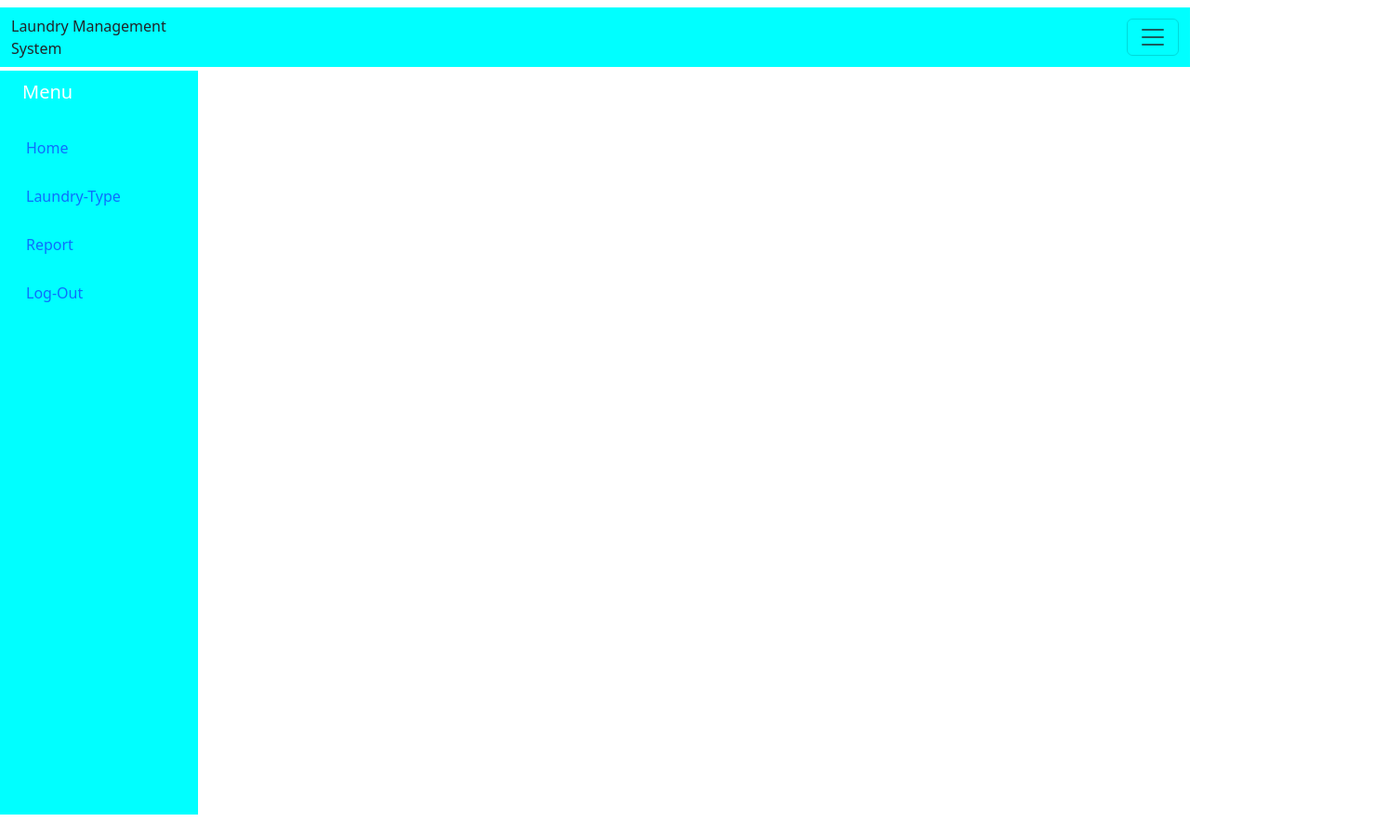
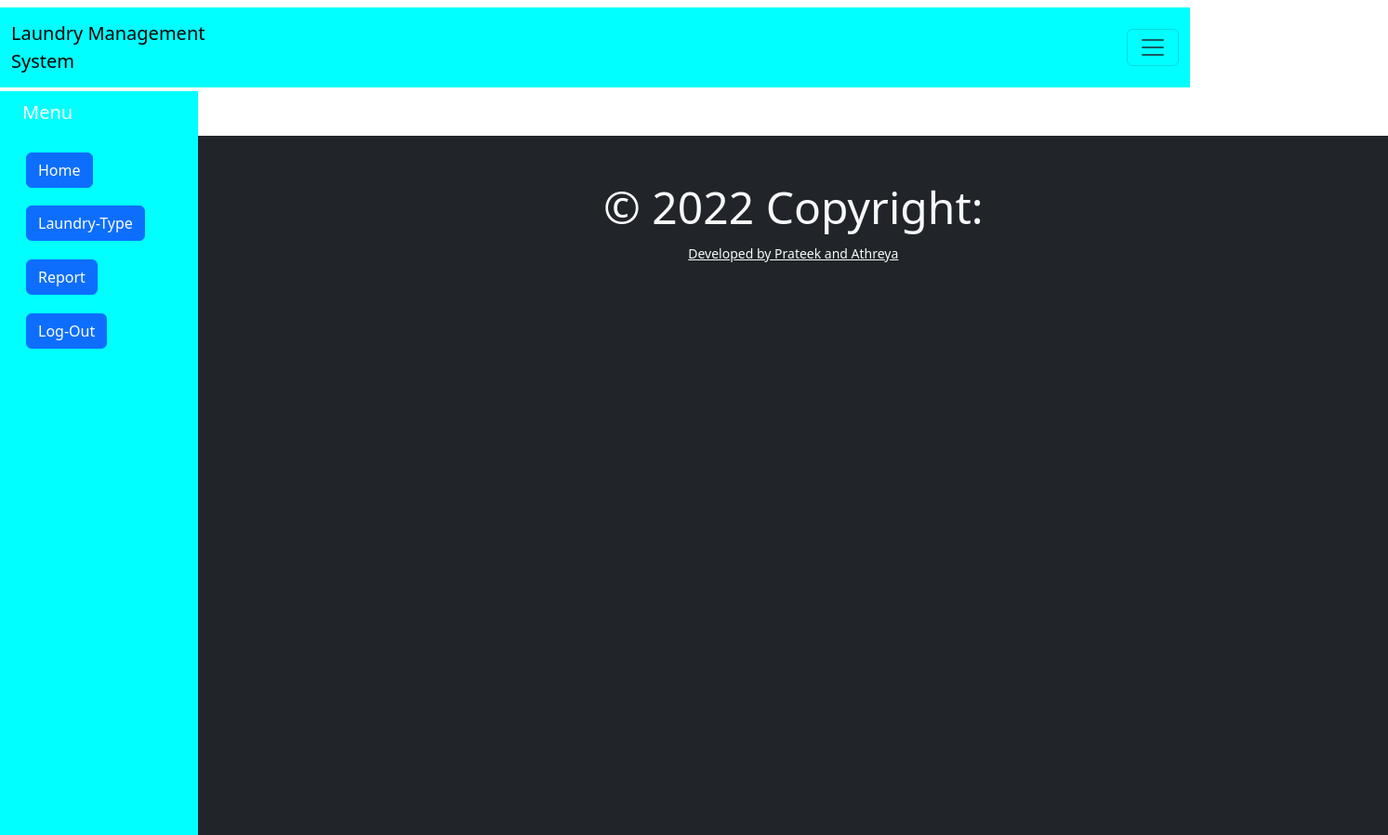
Before and after one commit to StoreMadLab/brightCloth, a plain HTML site: page home.html in a window 1280 px wide. Shown: the whole page at 93% size, 1493 px wide, since content can reach past the window. Before the commit the page ends 876 px from the top, so only its background shows below. Drawn offline with nearby package versions, Linux system fonts and the light colour scheme.

Commit message:
modified hm pg

```diff
--- a/home.html
+++ b/home.html
@@ -1,17 +1,22 @@
 <!DOCTYPE html>
 <html lang="en">
+
 <head>
     <meta charset="UTF-8">
     <meta http-equiv="X-UA-Compatible" content="IE=edge">
     <meta name="viewport" content="width=device-width, initial-scale=1.0">
-    <link href="https://cdn.jsdelivr.net/npm/bootstrap@5.3.0-alpha1/dist/css/bootstrap.min.css" rel="stylesheet" integrity="sha384-GLhlTQ8iRABdZLl6O3oVMWSktQOp6b7In1Zl3/Jr59b6EGGoI1aFkw7cmDA6j6gD" crossorigin="anonymous">
+    <link href="https://cdn.jsdelivr.net/npm/bootstrap@5.3.0-alpha1/dist/css/bootstrap.min.css" rel="stylesheet"
+        integrity="sha384-GLhlTQ8iRABdZLl6O3oVMWSktQOp6b7In1Zl3/Jr59b6EGGoI1aFkw7cmDA6j6gD" crossorigin="anonymous">
     <title>LMS-HOME</title>
 </head>
+
 <body>
     <div class="container-fluid mt-2 mb-1" style="background-color: #00FFFF;">
-    <nav class="navbar navbar-light" style="background-color: #00FFFF;>
+        <nav class="navbar navbar-light" style="background-color: #00FFFF;">
             <a class="navbar-brand" href="#">Laundry Management <br>System</a>
-    <button class="navbar-toggler" type="button" data-bs-toggle="collapse" data-bs-target="#navbarSupportedContent" aria-controls="navbarSupportedContent" aria-expanded="false" aria-label="Toggle navigation">
+            <button class="navbar-toggler" type="button" data-bs-toggle="collapse"
+                data-bs-target="#navbarSupportedContent" aria-controls="navbarSupportedContent" aria-expanded="false"
+                aria-label="Toggle navigation">
                 <span class="navbar-toggler-icon"></span>
             </button>
         </nav>
@@ -19,42 +24,81 @@
 
 
 
-
     <div class="container-fluid">
         <div class="row flex-nowrap">
             <div class="col-auto col-md-3 col-xl-2 px-sm-2 px-0" style="background-color: #00FFFF;">
                 <div class="d-flex flex-column align-items-center align-items-sm-start px-3 pt-2 text-white min-vh-100">
-                <a href="#" class="d-flex align-items-center pb-3 mb-md-0 me-md-auto text-white text-decoration-none">
+                    <a href="#"
+                        class="d-flex align-items-center pb-3 mb-md-0 me-md-auto text-white text-decoration-none">
                         <span class="fs-5 d-none d-sm-inline">Menu</span>
                     </a>
-                <ul class="nav nav-pills flex-column mb-sm-auto mb-0 align-items-center align-items-sm-start" id="menu">
+                    <ul class="nav nav-pills flex-column mb-sm-auto mb-0 align-items-center align-items-sm-start"
+                        id="menu">
                         <li class="nav-item">
                             <a href="#" class="nav-link align-middle px-0">
-                            <i class="fs-4 bi-house"></i> <span class="ms-1 d-none d-sm-inline">Home</span>
+                                <i class="fs-4 bi-house"></i> <span class="ms-1 d-none d-sm-inline"><button type="button" class="btn btn-primary btn-block gap-lg-2">Home</button></span>
                             </a>
                         </li>
                         <li>
                             <a href="#submenu1" data-bs-toggle="collapse" class="nav-link px-0 align-middle">
-                            <i class="fs-4 bi-speedometer2"></i> <span class="ms-1 d-none d-sm-inline">Laundry-Type</span> </a>
+                                <i class="fs-4 bi-speedometer2"></i> <span
+                                    class="ms-1 d-none d-sm-inline"><button type="button" class="btn btn-primary btn-block gap-lg-2">Laundry-Type</button></span> </a>
                         </li>
                         <li>
                             <a href="#submenu2" class="nav-link px-0 align-middle">
-                            <i class="fs-4 bi-table"></i> <span class="ms-1 d-none d-sm-inline">Report</span></a>
+                                <i class="fs-4 bi-table"></i> <span class="ms-1 d-none d-sm-inline"><button type="button" class="btn btn-primary btn-block gap-lg-2">Report</button></span></a>
                         </li>
                         <li>
                             <a href="/" data-bs-toggle="collapse" class="nav-link px-0 align-middle">
-                            <i class="fs-4 bi-grid"></i> <span class="ms-1 d-none d-sm-inline">Log-Out</span> </a>
+                                <i class="fs-4 bi-grid"></i> <span class="ms-1 d-none d-sm-inline"><button type="button" class="btn btn-primary btn-block gap-lg-2">Log-Out</button></span> </a>
                         </li>
                     </ul>
                     <hr>
-                </div>
-        </div>
                 </div>
             </div>
 
 
 
 
-    <script src="https://cdn.jsdelivr.net/npm/bootstrap@5.3.0-alpha1/dist/js/bootstrap.bundle.min.js" integrity="sha384-w76AqPfDkMBDXo30jS1Sgez6pr3x5MlQ1ZAGC+nuZB+EYdgRZgiwxhTBTkF7CXvN" crossorigin="anonymous"></script>
+
+
+
+
+
+
+
+
+
+
+
+
+
+            <!--  FOOTER  -->
+
+            <!-- <div class="container mt-5 ">
+                <div class="card bg-dark text-white container">
+                    <h6>© 2022 Copyright:</h6>
+                    <div class="card-body"><a class="text-light text-lg-center" href="#"> Developed by Prateek and Athreya</a></div>
+                  </div>
+            </div>
+        </div>
+    </div> -->
+    <footer class="bg-dark py-5 mt-5">
+        <div class="container text-light text-center">
+            <p class="display-5 mb-2">
+                © 2022 Copyright:
+            </p>
+            <small class="text-white-50">
+                <a class="text-light text-lg-center" href="#"> Developed by Prateek and Athreya</a>
+            </small>
+        </div>
+    </footer>
+
+
+
+            <script src="https://cdn.jsdelivr.net/npm/bootstrap@5.3.0-alpha1/dist/js/bootstrap.bundle.min.js"
+                integrity="sha384-w76AqPfDkMBDXo30jS1Sgez6pr3x5MlQ1ZAGC+nuZB+EYdgRZgiwxhTBTkF7CXvN"
+                crossorigin="anonymous"></script>
 </body>
+
 </html>
```
Lines whose indentation alone changed are shown as unchanged.
